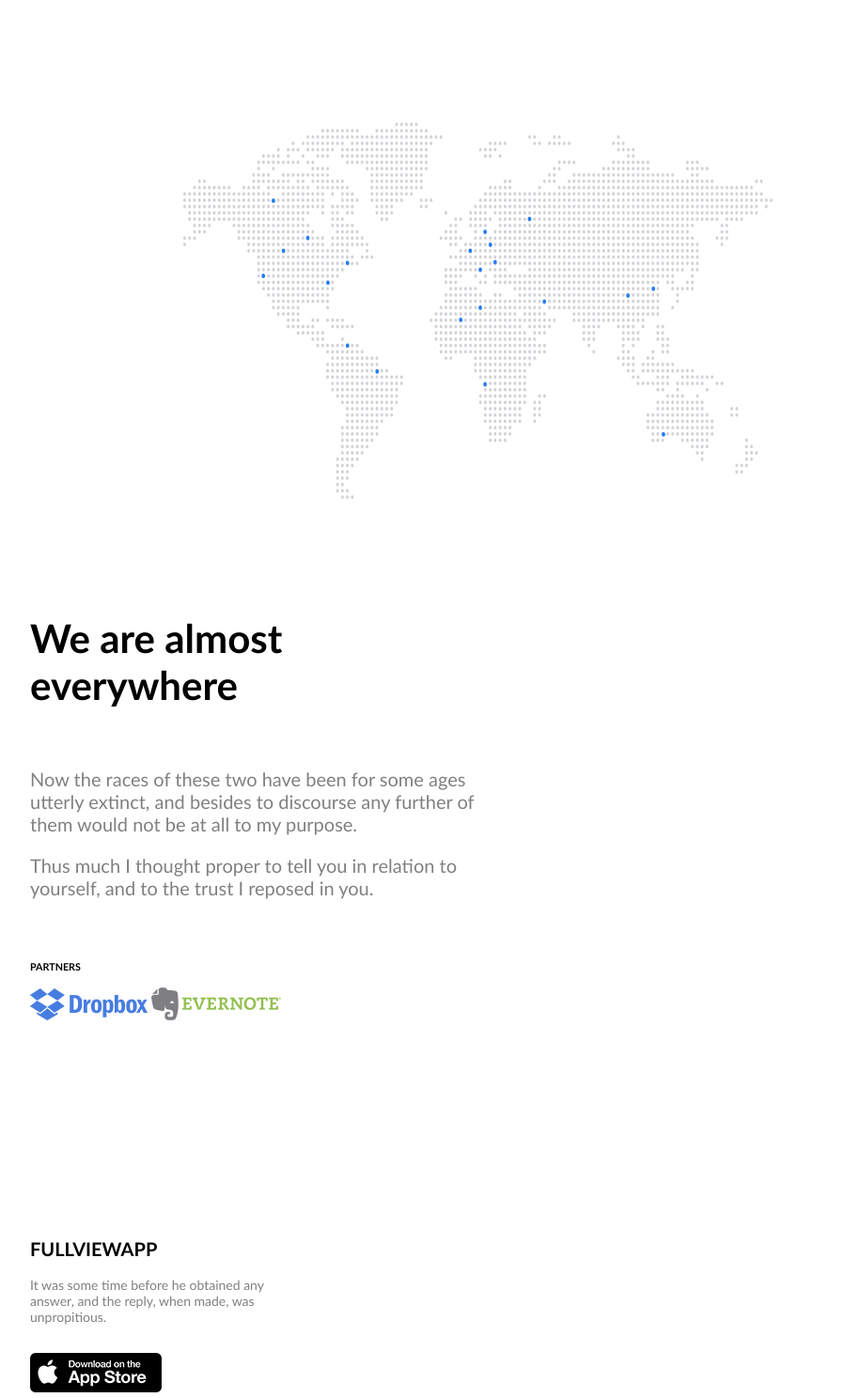
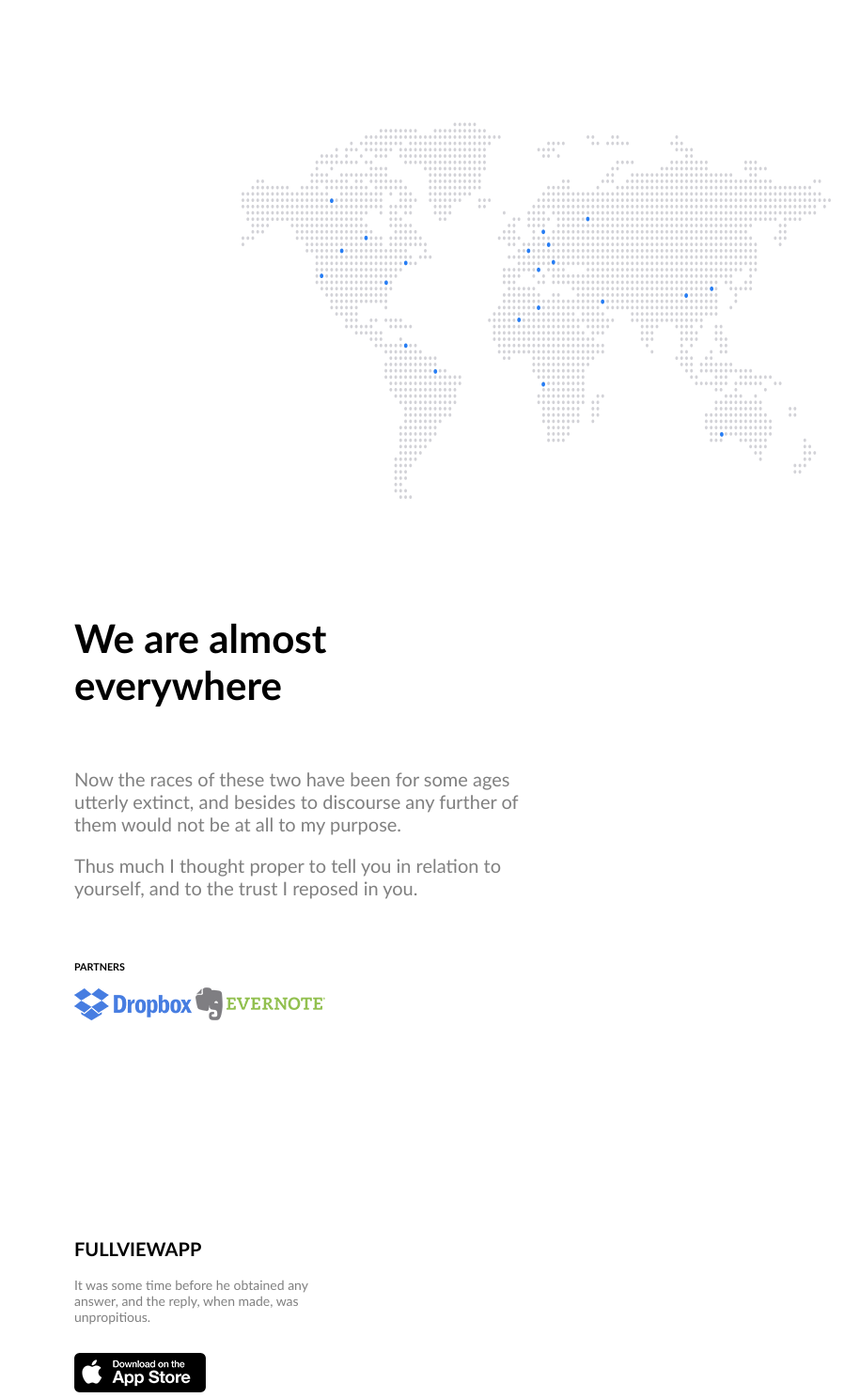
Before and after one commit to JulaGruzdeva/FullViewApp-site, a plain HTML site: page index.html in a window 1280 px wide. Shown: the part 2160-3648 px from the top of the page at 94% size, without its empty margins (278-1193 px from the left). Drawn offline with Linux system fonts and the light colour scheme; a web font is replaced by a local one.

Commit message:
changed margin

```diff
--- a/index.html
+++ b/index.html
@@ -90,7 +90,7 @@
         </div>
     </div>
     <div class="container_middle">
-        <div class="map" style="float: right; margin-top: 120px; margin-right: 180px;"><img src="img/carta.png" alt="map"></div>
+        <div class="map" style="float: right; margin-top: 120px; margin-right: 118px;"><img src="img/carta.png" alt="map"></div>
 
         <div class="block block__middle" style="margin-right:0;">
             <h2 class="protected">We are almost <br/>everywhere</h2>
--- a/style.css
+++ b/style.css
@@ -280,7 +280,7 @@ h3{
 }
 .block__middle{
     float: left;
-    margin-left: 310px;
+    margin-left: 357px;
 }
 .partners{
     height: 75px;
```
